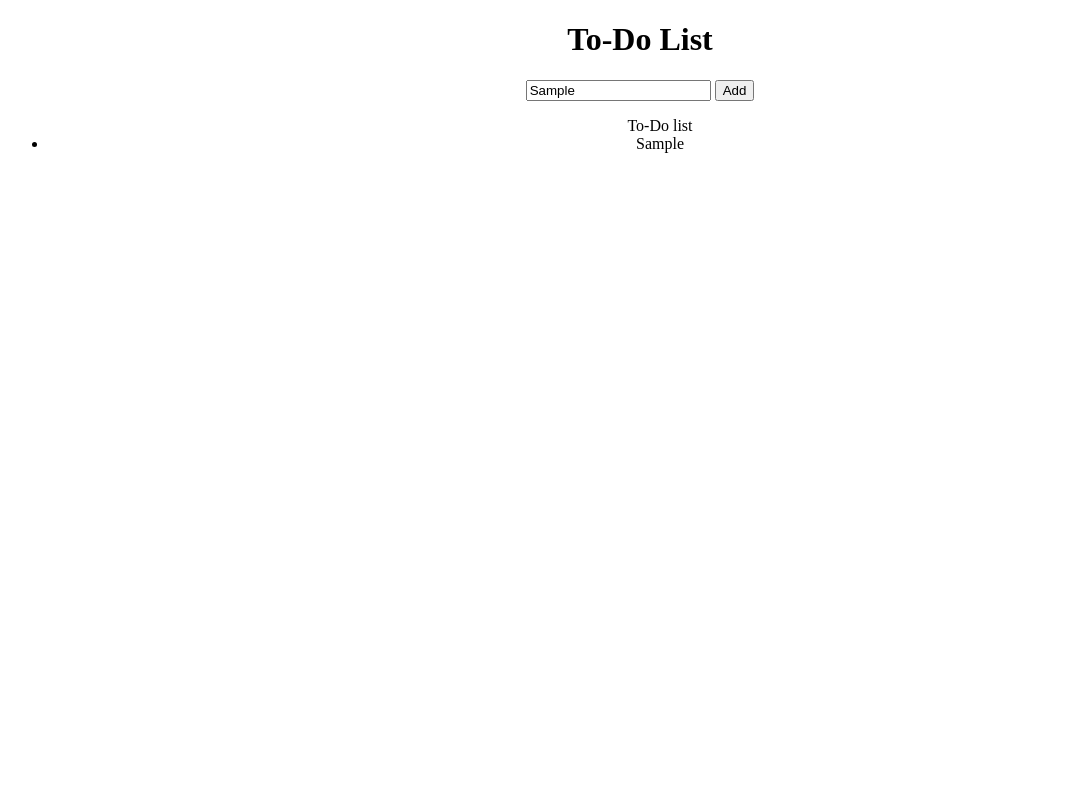
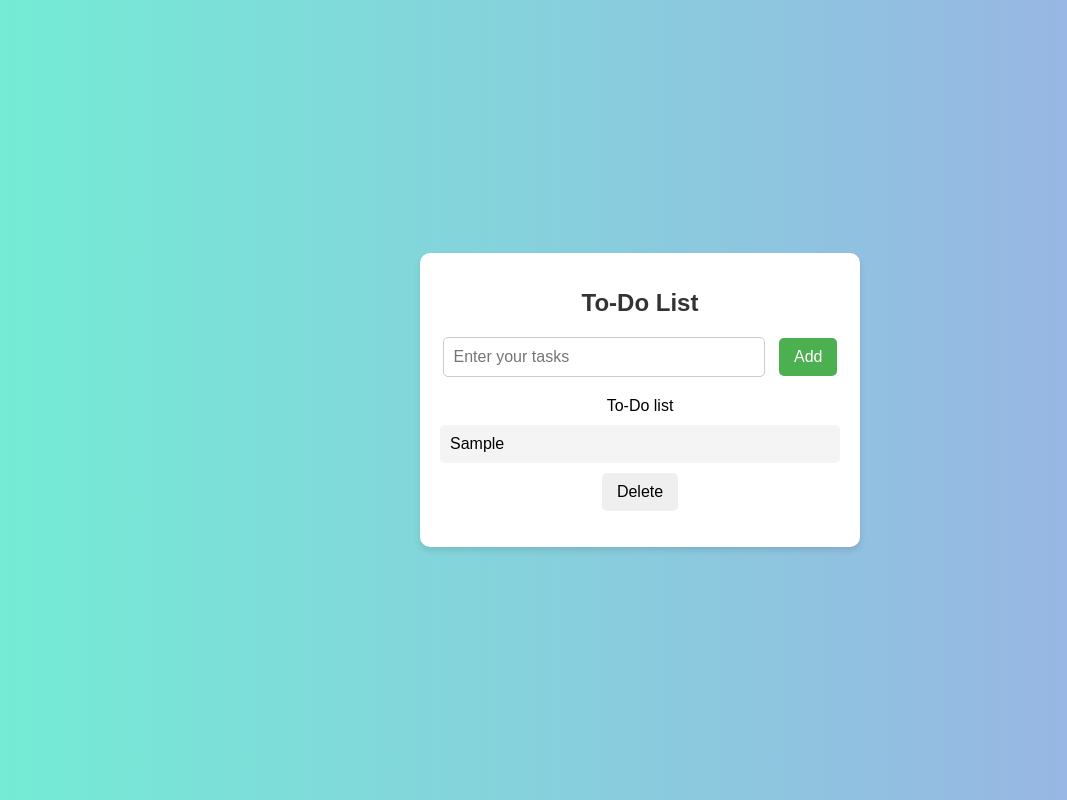
Before and after one commit to PramikL/Small-JS-projects, a plain HTML site: page todo.html in a window 1280 px wide. Both pictures are taken after typing "Sample" into the empty fields and a click on the button "Add". Shown: the whole page, without its empty margins (0-1067 px from the left). Drawn offline with Linux system fonts and the light colour scheme.

Commit message:
added some css and delete button

```diff
--- a/stylee.css
+++ b/stylee.css
@@ -1,3 +1,83 @@
-body{
+/* stylee.css */
+
+body {
+    margin: 0;
+    font-family: Arial, sans-serif;
+    background: linear-gradient(to right, #74ebd5, #9face6);
+    height: 100vh;
+    display: flex;
+    justify-content: center;
+    align-items: center;
+}
+
+div {
+    background: #ffffff;
+    border-radius: 10px;
+    box-shadow: 0 4px 6px rgba(0, 0, 0, 0.1);
+    padding: 20px;
+    width: 400px;
     text-align: center;
 }
+
+h1 {
+    margin-bottom: 20px;
+    color: #333;
+    font-size: 24px;
+}
+
+input[type="text"] {
+    width: calc(100% - 100px);
+    padding: 10px;
+    border: 1px solid #ccc;
+    border-radius: 5px;
+    font-size: 16px;
+    margin-right: 10px;
+}
+
+button {
+    border: none;
+    padding: 10px 15px;
+    border-radius: 5px;
+    font-size: 16px;
+    cursor: pointer;
+}
+
+button#addbtn {
+    background: #4CAF50;
+    color: white;
+}
+
+button#addbtn:hover {
+    background: #45a049;
+}
+
+ul {
+    list-style-type: none;
+    padding: 0;
+    margin-top: 20px;
+}
+
+li {
+    background: #f4f4f4;
+    margin: 10px 0;
+    padding: 10px;
+    border-radius: 5px;
+    font-size: 16px;
+    display: flex;
+    justify-content: space-between;
+    align-items: center;
+}
+
+li button {
+    background: #f44336;
+    color: white;
+    border: none;
+    border-radius: 5px;
+    padding: 5px 10px;
+    font-size: 14px;
+    cursor: pointer;
+}
+
+li button:hover {
+    background: #726060;
+}
--- a/todo.js
+++ b/todo.js
@@ -1,23 +1,33 @@
+// so these accesses the html fields based on their id
 const todotext = document.querySelector("#todotask");
 const addbtn = document.querySelector("#addbtn");
 const tasklist = document.querySelector("#list");
 
+// so when the add button is clicked
 addbtn.addEventListener("click",()=>{
-    text = todotext.value.trim();
+    text = todotext.value.trim(); // the data or value inside the todotask is stored in the text.
 
     if(text == ""){
         alert("Enter your task");
     }
     else{
-        const listitem = document.createElement("li");
+        const listitem = document.createElement("li");  //so this creates a new <li></li> in the html
+        const deletebtn = document.createElement("button");//so this creates a new <button></button> in the html
 
-        tasklist.appendChild(listitem);
+        tasklist.appendChild(listitem); //here the created <li> is added inside the tasklist
+        listitem.textContent = text;  //here the data entered in the todotask input field is added inside the li,i.e <li>text</list>
 
-        listitem.textContent = text;
+        tasklist.appendChild(deletebtn); //here the created <button> is added inside the tasklist
+        deletebtn.textContent = "Delete"; //i.e <button>Delete</button>
+
+        todotext.value = ""; // the todotask is emptied, so that the new task to be entered.
+        text = ""; // the text variable is emptied, to store the new task.
 
 
-
-        text = "";
+        deletebtn.addEventListener("click",()=>{   // when the delete button is clicked
+            tasklist.removeChild(listitem);  // it removes the listitem from the tasklist
+            tasklist.removeChild(deletebtn); //it removes the deletebtn from the tasklist
+        })
 
 
     }
```
